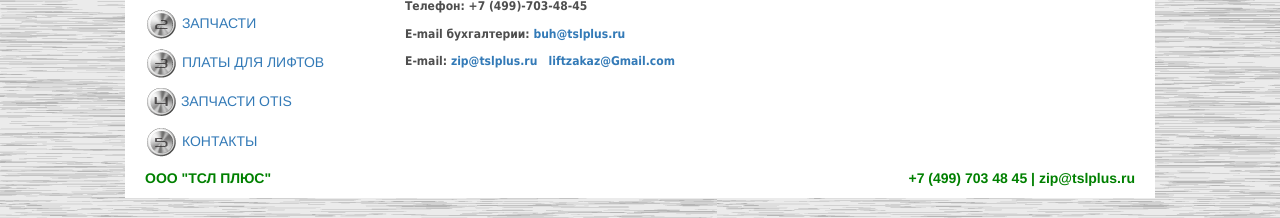
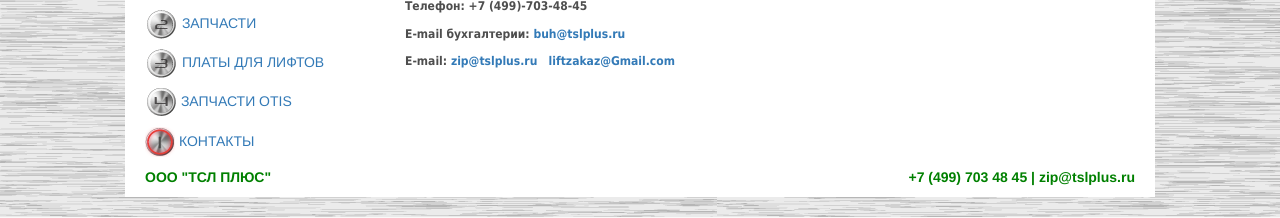
Before and after one commit to kolombetik/liftsite, a Django app: page /contacts in a window 1280 px wide; the page is wider, and only the part inside the window is pictured. Shown: the part 673-891 px from the top of that part. Run offline with Django 3.2, Linux system fonts and the light colour scheme; some libraries are stand-ins or nearby versions.

```diff
--- a/lifts/views.py
+++ b/lifts/views.py
@@ -7,7 +7,7 @@ from lifts.models import LiftPart
 
 
 def index(request):
-    return render(request, 'main.html')
+    return render(request, 'main.html', RequestContext(request))
 
 
 def parts(request, kind):
--- a/templates/index.html
+++ b/templates/index.html
@@ -120,11 +120,11 @@
 
       <div class="row marketing">
         <div class="col-lg-3">
-            <p><img src="/static/img/1.png" class="lift-button">&nbsp;<a href="/" class="menu-link">О компании</a></p>
-            <p><img src="/static/img/2.png" class="lift-button">&nbsp;<a href="/parts" class="menu-link">Запчасти</a></p>
-            <p><img src="/static/img/3.png" class="lift-button">&nbsp;<a href="/board" class="menu-link">Платы для лифтов</a></p>
-            <p><img src="/static/img/4.png" class="lift-button">&nbsp;<a href="/otis" class="menu-link">Запчасти OTIS</a></p>
-            <p><img src="/static/img/5.png" class="lift-button">&nbsp;<a href="/contacts" class="menu-link">Контакты</a></p>
+            <p><img src="/static/img/1{% if request.path == "/" %}-active{% endif %}.png" class="lift-button">&nbsp;<a href="/" class="menu-link">О компании</a></p>
+            <p><img src="/static/img/2{% if request.path == "/parts" %}-active{% endif %}.png" class="lift-button">&nbsp;<a href="/parts" class="menu-link">Запчасти</a></p>
+            <p><img src="/static/img/3{% if request.path == "/board" %}-active{% endif %}.png" class="lift-button">&nbsp;<a href="/board" class="menu-link">Платы для лифтов</a></p>
+            <p><img src="/static/img/4{% if request.path == "/otis" %}-active{% endif %}.png" class="lift-button">&nbsp;<a href="/otis" class="menu-link">Запчасти OTIS</a></p>
+            <p><img src="/static/img/5{% if request.path == "/contacts" %}-active{% endif %}.png" class="lift-button">&nbsp;<a href="/contacts" class="menu-link">Контакты</a></p>
 {#            <p><img src="/static/img/5.png" class="lift-button">&nbsp;<a href="/blabla" class="menu-link">еще одно меню</a></p>#}
         </div>
         <div class="col-lg-6">
```
